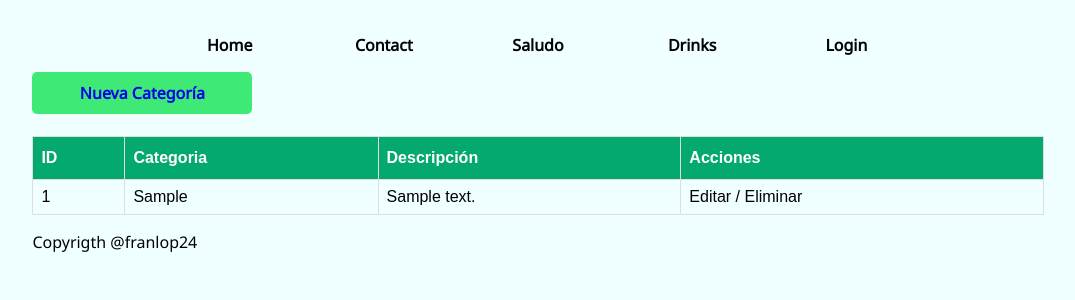
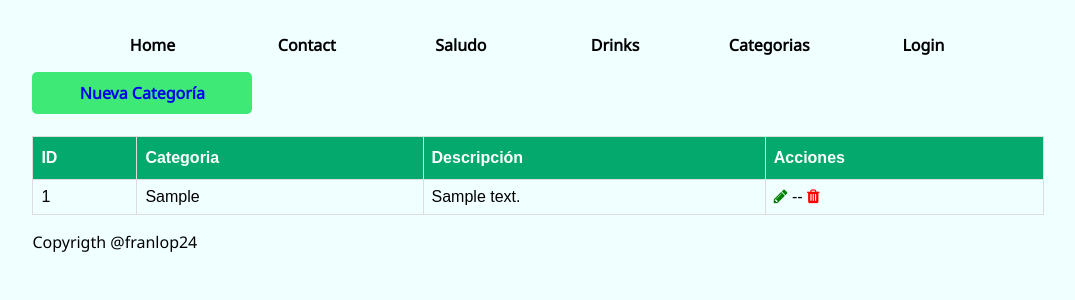
Before and after one commit to franlop24/FlaskApp3C, a Flask app: page /categories/ in a window 1280 px wide. Shown: the top 300 px of the page, without its empty margins (102-1177 px from the left). Run offline with Flask 3, Linux system fonts and the light colour scheme; tables that the repository leaves empty or names only in its code hold one stand-in row (values such as "Sample post").

Commit message:
03 Font Awesome Icons

```diff
--- a/app/app.py
+++ b/app/app.py
@@ -49,6 +49,16 @@
 
     return render_template('create_cat.html')
 
+@app.route('/categories/<int:id>/update/')
+def update_cat(id):
+    return f"Vamos a editar con id { id }"
+
+@app.route('/categories/<int:id>/delete/')
+def delete_cat(id):
+    cat = Category.get(id)
+    cat.delete()
+    return redirect(url_for('categories'))
+
 @app.errorhandler(404)
 def page_not_found(error):
     return render_template('404.html')
--- a/app/static/css/styles.css
+++ b/app/static/css/styles.css
@@ -76,11 +76,14 @@
     color: white;
   }
 
-.form-container {
-    width: 50%;
-    margin: 0 auto;
-    background-color: antiquewhite;
-    box-shadow: 10px 10px 10px 10px 10px 10px #444444;
-    display: flex;
-    justify-content: center;
+a {
+    text-decoration: none;
 }
+
+.fa-pencil {
+    color: green;
+}
+
+.fa-trash {
+    color: red;
+}
--- a/app/templates/base.html
+++ b/app/templates/base.html
@@ -4,6 +4,7 @@
     <meta charset="UTF-8">
     <meta name="viewport" content="width=device-width, initial-scale=1.0">
     <link rel="stylesheet" href="{{ url_for('static', filename='css/styles.css') }}">
+    <link rel="stylesheet" href="https://cdnjs.cloudflare.com/ajax/libs/font-awesome/4.7.0/css/font-awesome.min.css">
     <title>{% block title %}{% endblock %}</title>
 </head>
 <body>
@@ -13,6 +14,7 @@
             <li><a href="{{ url_for('contact') }}">Contact</a></li>
             <li><a href="{{ url_for('saludo', name='Frank') }}">Saludo</a></li>
             <li><a href="{{ url_for('drinks') }}">Drinks</a></li>
+            <li><a href="{{ url_for('categories') }}">Categorias</a></li>
             {% if user %}
             <li><a href="#">Logout</a></li>
             {% else %}
--- a/app/templates/categories.html
+++ b/app/templates/categories.html
@@ -22,7 +22,14 @@
             <td>{{ cat.id }}</td>
             <td>{{ cat.category }}</td>
             <td>{{ cat.description }}</td>
-            <td>Editar / Eliminar</td>
+            <td>
+                <a href="{{ url_for('update_cat', id=cat.id) }}">
+                    <i class="fa fa-pencil"></i>
+                </a> --
+                <a href="{{ url_for('delete_cat', id=cat.id) }}">
+                    <i class="fa fa-trash"></i>
+                </a>
+            </td>
         </tr>
         {% endfor %}
     </tbody>
```
